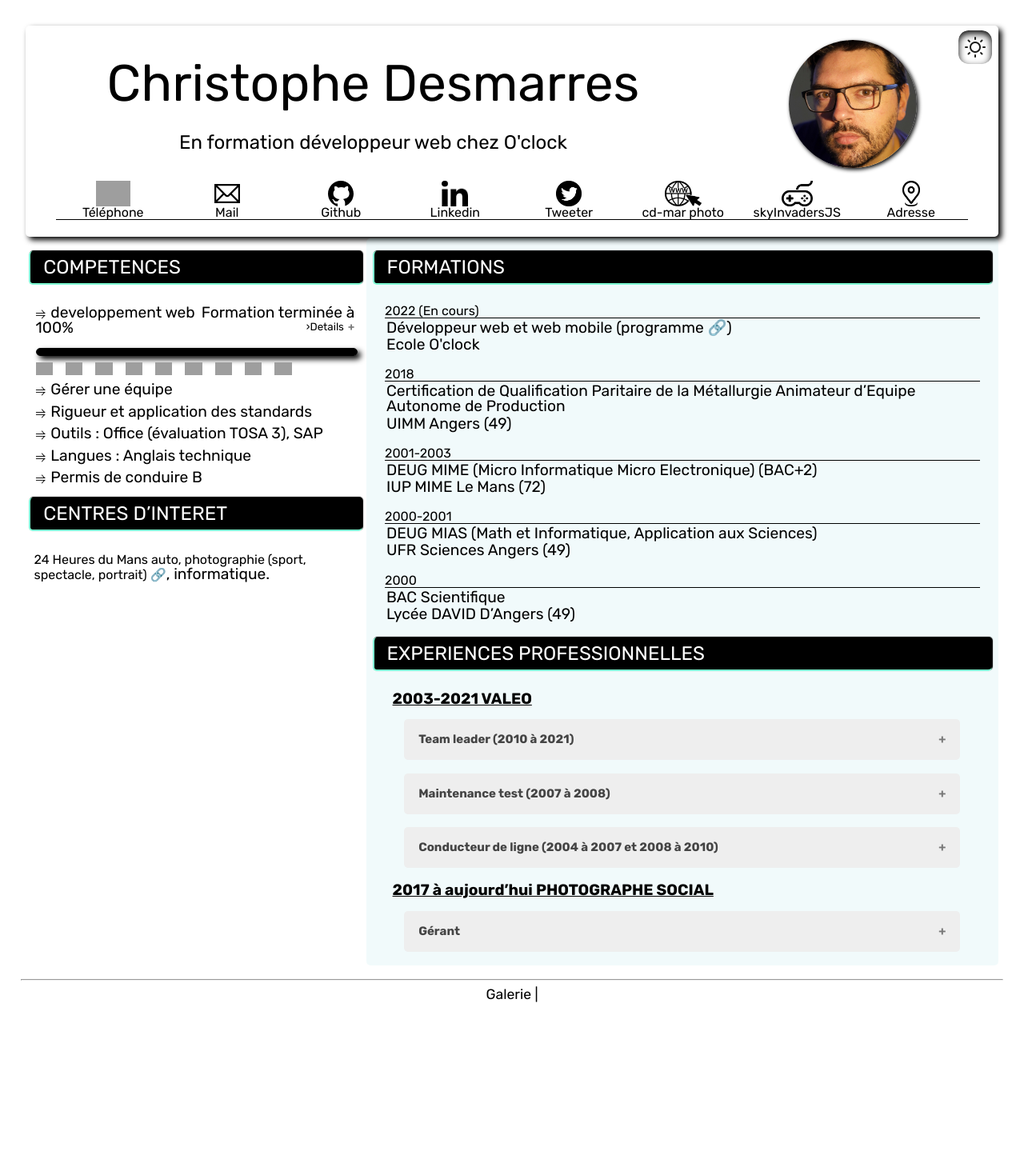
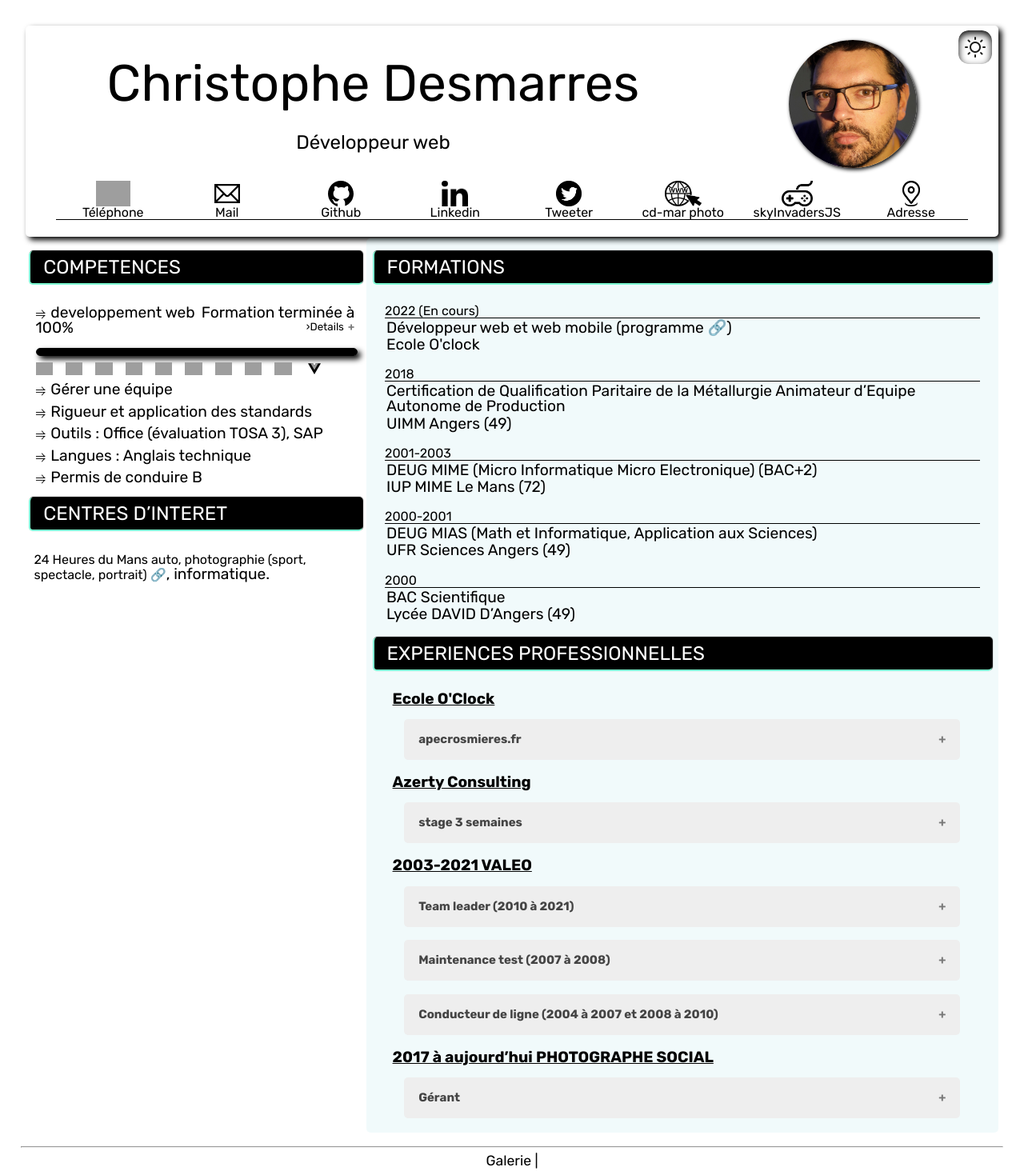
Before and after one commit to Christophe-Desmarres/Christophe-Desmarres.github.io, a PHP site: page / in a window 1280 px wide. Shown: the whole page at 80% size. Before the commit the page ends 1253 px from the top, so only its background shows below. Run offline with PHP 8.4, Linux system fonts and the light colour scheme; grey boxes are pictures that could not be loaded.

Commit message:
update experiences

```diff
--- a/css/style.css
+++ b/css/style.css
@@ -379,6 +379,10 @@ section ul {
     transition: max-height 0.2s ease-out;
     border-radius: 5px;
 
+}
+
+.external__link{
+    text-decoration: underline #777;
 }
 
 
--- a/index.html
+++ b/index.html
@@ -26,7 +26,7 @@
             </button>
             <h1 id="name">Christophe
                 Desmarres</h1>
-            <p>En formation développeur web chez O'clock</p>
+            <p>Développeur web</p>
             <img class="portrait" src="image/icones/portrait.jpg" alt="">
 
             <div class="lien_réseaux">
@@ -40,13 +40,13 @@
                 <a class="underline" href="https://github.com/Christophe-Desmarres" target="_blank">
                     <img src="image/icones/icone github.svg" alt="icone lien github">Github</a>
 
-                <a class="underline" href="https://www.linkedin.com/in/christophe-desmarres-170022a3/" target="_blank">
+                <a class="underline" href="https://www.linkedin.com/in/christophe-desmarres/" target="_blank">
                     <img src="image/icones/icone linkedin.png" alt="icone lien linkedin">Linkedin</a>
 
                 <a class="underline" href="https://twitter.com/noursausore" target="_blank">
                     <img src="image/icones/icone tweeter.png" alt="icone lien tweeter">Tweeter</a>
 
-                <a class="underline" href="https://www.chrisdmar.fr/" target="_blank">
+                <a class="underline" href="https://cdesmarres.wixsite.com/christophe-desmarres" target="_blank">
                     <img src="image/icones/icone WEB-1.png" alt="icone lien site web photo">cd-mar photo</a>
 
                 <a class="underline" href="https://thenameproject.000webhostapp.com/" target="_blank">
@@ -64,7 +64,8 @@
             <ul>
                 <li>
                     <time datetime="2022">2022 (En cours)</time>
-                    <p> Développeur web et web mobile <a href="https://oclock.io/formations/developpeur-web" target="_blank">(programme 🔗)</a> </p>
+                    <p> Développeur web et web mobile <a href="https://oclock.io/formations/developpeur-web"
+                            target="_blank">(programme 🔗)</a> </p>
                     <p>Ecole O'clock</p>
                 </li>
                 <li>
@@ -106,8 +107,8 @@
                     <p id="progressTraining">(Progression )</p>
                     <p class="accordion detail-formation--container"> ›Details</p>
                     <ul class="panel">
-                        <li>saison 1 : #Linux &nbsp;#HTML &nbsp;#CSS &nbsp;#Git</li>
-                        <li>saison 2 : #PHP &nbsp;#ClientServeur</li>
+                        <li>saison 1 : #Linux &nbsp; #HTML &nbsp; #CSS &nbsp; #Git</li>
+                        <li>saison 2 : #PHP &nbsp; #ClientServeur</li>
                         <li>saison 3 : #JavaScript &nbsp;#DOM</li>
                         <li>saison 4 : #POO &nbsp;#SQL &nbsp;#RWD &nbsp;#Bootstrap</li>
                         <li>saison 5 : #MVC &nbsp;#Composer &nbsp;#SEO &nbsp;#Git Avancé</li>
@@ -122,23 +123,16 @@
                         </div>
                     </div>
                     <div id="logoDev">
-                        <img class="icone"
-                            src="https://upload.wikimedia.org/wikipedia/commons/8/8f/High-contrast-utilities-terminal.png"
-                            alt="logo terminal">
+                        <img class="icone" src="https://upload.wikimedia.org/wikipedia/commons/8/8f/High-contrast-utilities-terminal.png" alt="logo terminal">
                         <img class="icone" src="https://cdn-icons-png.flaticon.com/512/25/25231.png" alt="logo github">
-                        <img class="icone"
-                            src="https://upload.wikimedia.org/wikipedia/commons/thumb/0/00/HTML5_logo_black.svg/1200px-HTML5_logo_black.svg.png"
-                            alt="logo html5">
+                        <img class="icone" src="https://upload.wikimedia.org/wikipedia/commons/thumb/0/00/HTML5_logo_black.svg/1200px-HTML5_logo_black.svg.png" alt="logo html5">
                         <img class="icone" src="http://alexisguyomardportfolio.fr/img/css.png" alt="logo css3">
                         <img class="icone" src="http://pngimg.com/uploads/php/php_PNG20.png" alt="logo php">
-                        <img class="icone" src="https://www.agile-web.net/assets/images/logos/javascript.png"
-                            alt="logo javascript">
-                            <img class="icone" src="https://mariadb.com/wp-content/uploads/2019/11/vertical-logo_black.svg"
-                            alt="logo maria DB">
-                            <img class="icone" src="https://uploads-ssl.webflow.com/5e8c870f0b8aea69aef19193/609547f6f80f04ff3ba22277_backend_custom_hubspot_integration.png"
-                            alt="logo api">
-                            <img class="icone" src="https://logos-marques.com/wp-content/uploads/2021/03/WordPress-Embleme.png"
-                            alt="logo wordpress">
+                        <img class="icone" src="https://www.agile-web.net/assets/images/logos/javascript.png" alt="logo javascript">
+                        <img class="icone" src="https://mariadb.com/wp-content/uploads/2019/11/vertical-logo_black.svg" alt="logo maria DB">
+                        <img class="icone" src="https://uploads-ssl.webflow.com/5e8c870f0b8aea69aef19193/609547f6f80f04ff3ba22277_backend_custom_hubspot_integration.png" alt="logo api">
+                        <img class="icone" src="https://logos-marques.com/wp-content/uploads/2021/03/WordPress-Embleme.png" alt="logo wordpress">
+                        <svg class="icone" viewbox="0 0 128 128" width="24" height="24"><path fill="black" d="M78.8,10L64,35.4L49.2,10H0l64,110l64-110C128,10,78.8,10,78.8,10z"></path><path fill="#999" d="M78.8,10L64,35.4L49.2,10H25.6L64,76l38.4-66H78.8z"></path></svg>
                     </div>
                 </li>
 
@@ -166,6 +160,36 @@
             <h2>EXPERIENCES PROFESSIONNELLES</h2>
 
             <ul>
+                <ul>
+                    <p class="entreprise">Ecole O'Clock</p>
+                    <ul>
+                        <p class="poste accordion list-xp">apecrosmieres.fr</p>
+                        <div class="panel">
+                            <p class="list-xp">Projet de fin de formation en groupe réalisé en 4 semaines</p>
+                            <li>- Product Owner</li>
+                            <li>- Rédaction cahier des charges</li>
+                            <li>- Intégration</li>
+                            <li>- Développement front et back (Vue.js, WordPress API, PHP, SQL)</li>
+                            <li>- Présentation <a class="external__link" href="https://youtu.be/wd0Q_rBAIGU?t=2273"
+                                    target="_blank">Youtube</a></li>
+                            <li>- Mise en ligne <a class="external__link" href="https://apecrosmieres.fr/"
+                                    target="_blank">apecrosmieres.fr</a></li>
+                        </div>
+                    </ul>
+                </ul>
+                <ul>
+                    <p class="entreprise">Azerty Consulting</p>
+                    <ul>
+                        <p class="poste accordion list-xp">stage 3 semaines</p>
+                        <div class="panel">
+                            <li>- Découverte métiers</li>
+                            <li>- Challenge javascript vanilla (T9, <a class="external__link"
+                                    href="https://github.com/Christophe-Desmarres/skyInvaders"
+                                    target="_blank">skyInvaders</a>)</li>
+                        </div>
+                    </ul>
+                </ul>
+
                 <ul>
                     <p class="entreprise">2003-2021 VALEO</p>
                     <ul>
@@ -209,11 +233,8 @@
                             <li>- Retouche (photoshop, lightroom)</li>
                         </div>
                     </ul>
-
-
                 </ul>
             </ul>
-
         </section>
 
         <section id="interets">
```
